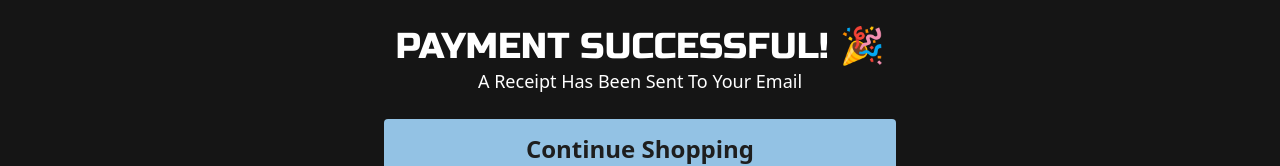
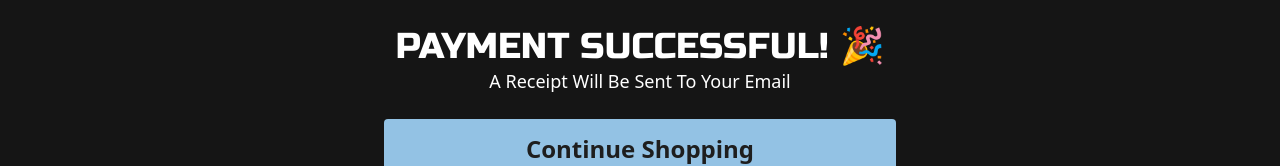
Before and after one commit to itseghosime-codebase/Aldridge-Sauce, a Next.js app: page /success in a window 1280 px wide. Shown: the part 301-467 px from the top of the page. Built offline with nearby package versions, Linux system fonts and the light colour scheme.

Commit message:
success message

```diff
--- a/components/Success.tsx
+++ b/components/Success.tsx
@@ -30,7 +30,7 @@ export default function SuccessPage() {
         <div className="text-center space-y-4 mb-6">
           <div>
             <p className="text-white text-lg">
-              A receipt has been sent to {email ? email : "your email"}{" "}
+              A receipt will be sent to {email ? email : "your email"}{" "}
               {amount
                 ? `for the
               purchase worth $${amount} `
```
